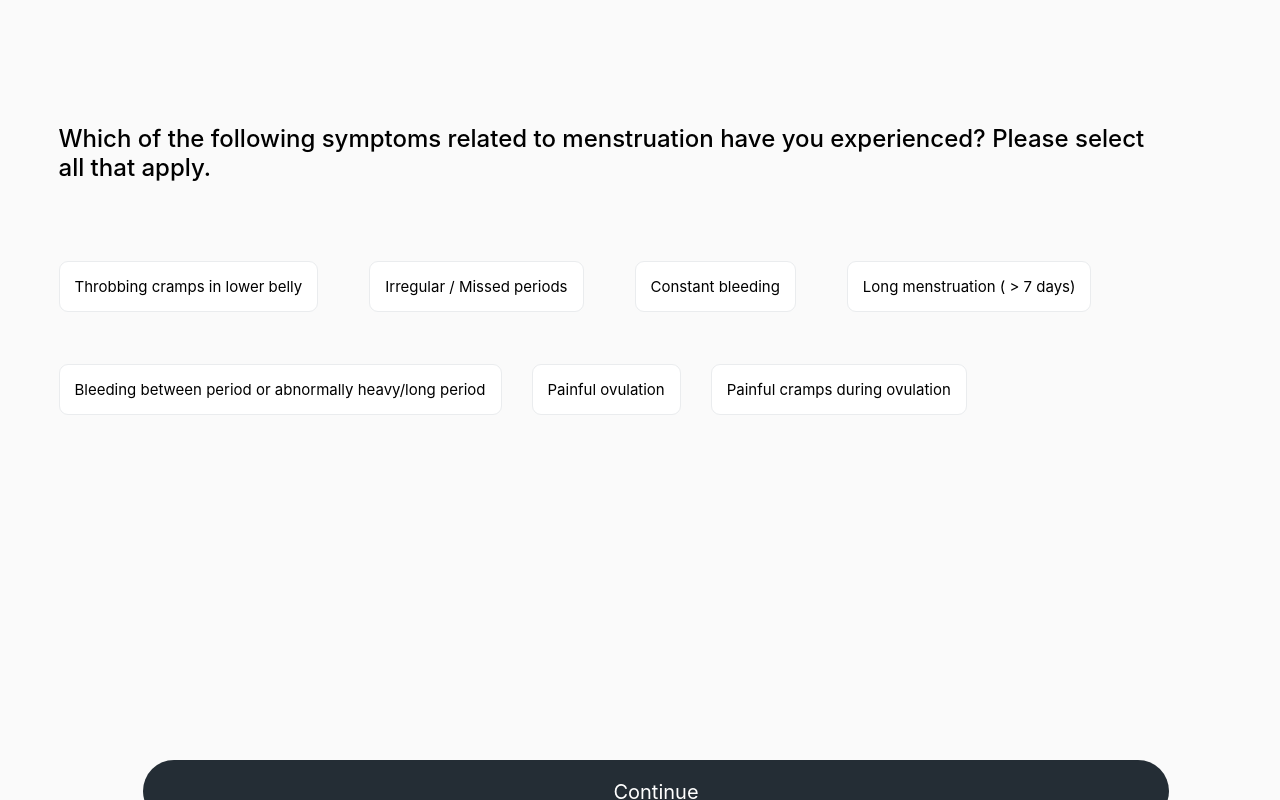
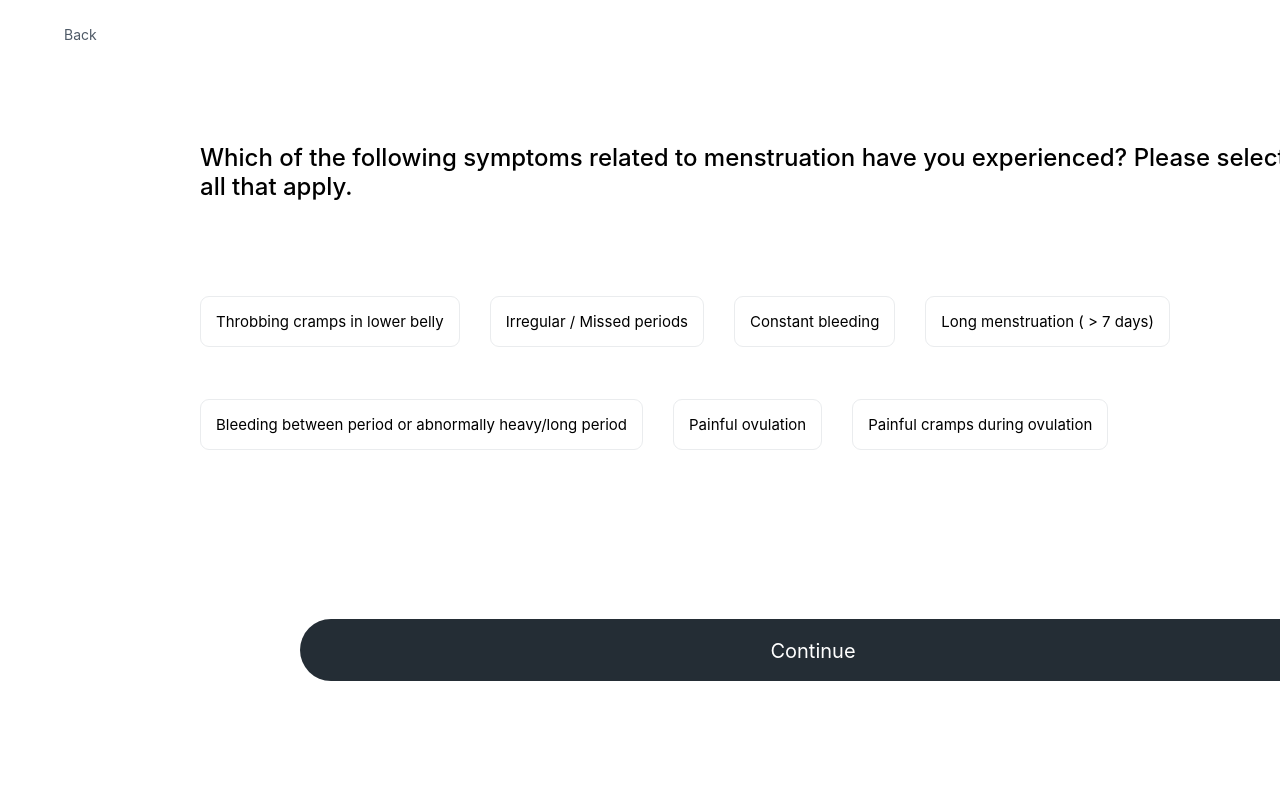
Before and after one commit to DorisWZhang/Brig.ai, a React (Create React App) app in the folder frontend/: page / in a window 1280 px wide. Built offline with nearby package versions, Linux system fonts and the light colour scheme; a web font is replaced by a local one.

Commit message:
fixed styles

```diff
--- a/frontend/src/App.js
+++ b/frontend/src/App.js
@@ -2,6 +2,7 @@ import React from 'react'
 import { BrowserRouter as Router, Routes, Route} from "react-router-dom";
 import Question from './pages/Question';
 import Results from './pages/Results'
+import Landing from "./pages/Landing"
 
 
 
@@ -12,6 +13,7 @@ function App() {
       <Router>
         <Routes>
           <Route path="/" element={<Question/>}></Route>
+          <Route path="/" element={<Question/>}></Route>
           <Route path="/results" element ={<Results/>}></Route>
         </Routes>
       </Router>
--- a/frontend/src/components/DiagnosisCard.js
+++ b/frontend/src/components/DiagnosisCard.js
@@ -7,13 +7,13 @@ export default function DiagnosisCard({ name, purpose }) {
     <div className='rectangle'>
           <div className='frame-2'>
             <div className='frame-3'>
-              <div className='frame-4'>
+              <div className='test-frame'>
                 <span className='test-name'>
-                  {name}
+                {name}
                 </span>
               </div>
             </div>
-            <button className='frame-5'>
+            <button className='badge-frame'>
               <div className='badge'>
                 <span className='urgent'>Urgent</span>
               </div>
--- /dev/null
+++ b/frontend/src/pages/Landing.js
@@ -0,0 +1,13 @@
+import React from 'react'
+
+function Landing() {
+  return (
+    <div>
+        <a href="/results">
+  <button>Start</button>
+</a>
+    </div>
+  )
+}
+
+export default Landing
--- a/frontend/src/pages/Question.js
+++ b/frontend/src/pages/Question.js
@@ -6,19 +6,27 @@ import Symptom from "../components/Symptom"
 import { useParams } from 'react-router-dom';
 
 
+/* Save the information, navigate to next question
+*/
+function clickContinue(){
+
+}
+
 function Question() {
+
+
   const { id } = useParams();
   const question = QuestionList[0];
 
   return (
-    <div className='main-container'>
+    <div className='question-screen'>
         <div className='frame'>
           <Link className='back'> Back </Link>
           <div className='frame-4'>
             <span className='symp-question'>
               {question.question}
             </span>
-            <div className='frame-5'>
+            <div className='symp-1'>
               {question.symptoms.slice(0,4).map((symptom, index) => {
                 return (
                   <Symptom key={index} symptom={symptom} />
--- a/frontend/src/pages/Results.js
+++ b/frontend/src/pages/Results.js
@@ -11,14 +11,14 @@ import { DiagnosisList } from '../helpers/DiagnosticTests';
 export default function Results() {
 
   return (
-    <div className='main-container'>
-      <div className='frame'>
+    <div className='main'>
+      <div className='main-frame'>
         <div className='frame-1'>
           <button className='button-medium'>
           <FaArrowLeft/>
           </button>
         </div>
-        <span className='back'>Back</span>
+        <span className='back-to-qs'>Back</span>
       </div>
       <div className='message'>
         Based on your symptoms, here are the diagnostic tests you may want to seek out.
--- a/frontend/src/styles/DiagnosisCard.css
+++ b/frontend/src/styles/DiagnosisCard.css
@@ -32,7 +32,7 @@
     width: 229px;
     z-index: 30;
   }
-  .frame-4 {
+  .test-frame {
     display: flex;
     flex-direction: column;
     align-items: flex-start;
@@ -57,7 +57,7 @@
     white-space: nowrap;
     z-index: 32;
   }
-  .frame-5 {
+  .badge-frame {
     display: flex;
     align-items: flex-start;
     flex-wrap: nowrap;
--- a/frontend/src/styles/Question.css
+++ b/frontend/src/styles/Question.css
@@ -5,12 +5,12 @@
     "Source Han Sans CN", sans-serif;
 }
 
-.main-container {
+.question-screen {
   overflow: hidden;
 }
 
-.main-container,
-.main-container * {
+.question-screen,
+.question-screenr * {
   box-sizing: border-box;
 }
 
@@ -21,54 +21,51 @@ button {
   outline: 0;
 }
 
-.main-container {
-  display: flex;
+.question-screen {
   justify-content: center;
-  position: relative;
-  width: 1280px;
-  height: 832px;
+  position: absolute;
+  width: 100%;
+  height: 100vh;
   margin: 0 auto;
   background: #ffffff;
   overflow: hidden;
 }
 
 .frame {
-  display: flex;
-  flex-direction: column;
-  align-items: flex-start;
-  flex-wrap: wrap;
-  flex-shrink: 0;
-  gap: 340px;
+  align-items: center;
   position: absolute;
-  width: 1026px;
-  z-index: 6;
+  width: 100%;
 }
 .back {
-  margin-left: -450%;
+  margin-left: 5%;
+  margin-top: 2%;
   text-decoration: none;
+  display: flex;
+  width: 216px;
+  height: 17px;
+  color: #4f5a67;
+  font-family: Inter, var(--default-font-family);
+  font-size: 14px;
+  font-weight: 400;
+
 }
 .frame-4 {
   display: flex;
   flex-direction: column;
-  align-items: flex-start;
-  flex-wrap: wrap;
-  flex-shrink: 0;
-  gap: 24px;
-  position: relative;
-  width: 566px;
+  align-items: left;
+  position: absolute;
+  width: 100%;
   z-index: 7;
-  margin-left: -1000px;
+  margin-left: 200px;
+  margin-top: 100px;
 }
 
 .symp-question {
   display: flex;
-  align-items: flex-start;
-  justify-content: flex-start;
-  flex-shrink: 0;
   position: absolute;
   width: 1100px;
   height: 47px;
-  margin-top:20%;
+  margin-top:0%;
   color: #000000;
   font-family: Inter, var(--default-font-family);
   font-size: 24px;
@@ -77,23 +74,24 @@ button {
   text-align: left;
   z-index: 8;
 }
-.frame-5 {
+.symp-1 {
   display: flex;
   white-space: normal;
-  margin-top:80%;
+  margin-top:12%;
   position:absolute;
   flex-wrap: wrap; /* Ensures the items wrap to the next line */
   width: 100%; /* Ensure it takes full width of parent */
 }
 .symp-2 {
   position: absolute;
-  margin-top:125%;
+  margin-top:20%;
 }
 .button-frame {
-  margin-top: 155%;
+  align-items: center;
+  margin-top: 45%;
 }
 .continue-button {
-  margin-left: -530px;
+  margin-left: 300px;
   display: flex;
   align-items: center;
   justify-content: center;
@@ -113,5 +111,4 @@ button {
   font-family: Inter, var(--default-font-family);
   font-size: 20px;
   line-height: 16px;
-
 }
--- a/frontend/src/styles/Results.css
+++ b/frontend/src/styles/Results.css
@@ -5,13 +5,13 @@
       "Source Han Sans CN", sans-serif;
   }
 
-  .main-container {
+  .main {
     overflow: hidden;
 
   }
 
-  .main-container,
-  .main-container * {
+  .main,
+  .main * {
     box-sizing: border-box;
   }
 
@@ -21,7 +21,7 @@
   button {
     outline: 0;
   }
-  .main-container {
+  .main {
     position: relative;
     width: 100%;
     height: 100vh;
@@ -29,7 +29,7 @@
     background: #fafafa;
     overflow: hidden;
   }
-  .frame {
+  .main-frame {
     display: flex;
     align-items: center;
     flex-wrap: nowrap;
@@ -69,7 +69,7 @@
     background-color: #EAECEE;
     transition-duration: 0.4s;
   }
-  .back {
+  .back-to-qs {
     display: flex;
     align-items: flex-start;
     justify-content: flex-start;
```
